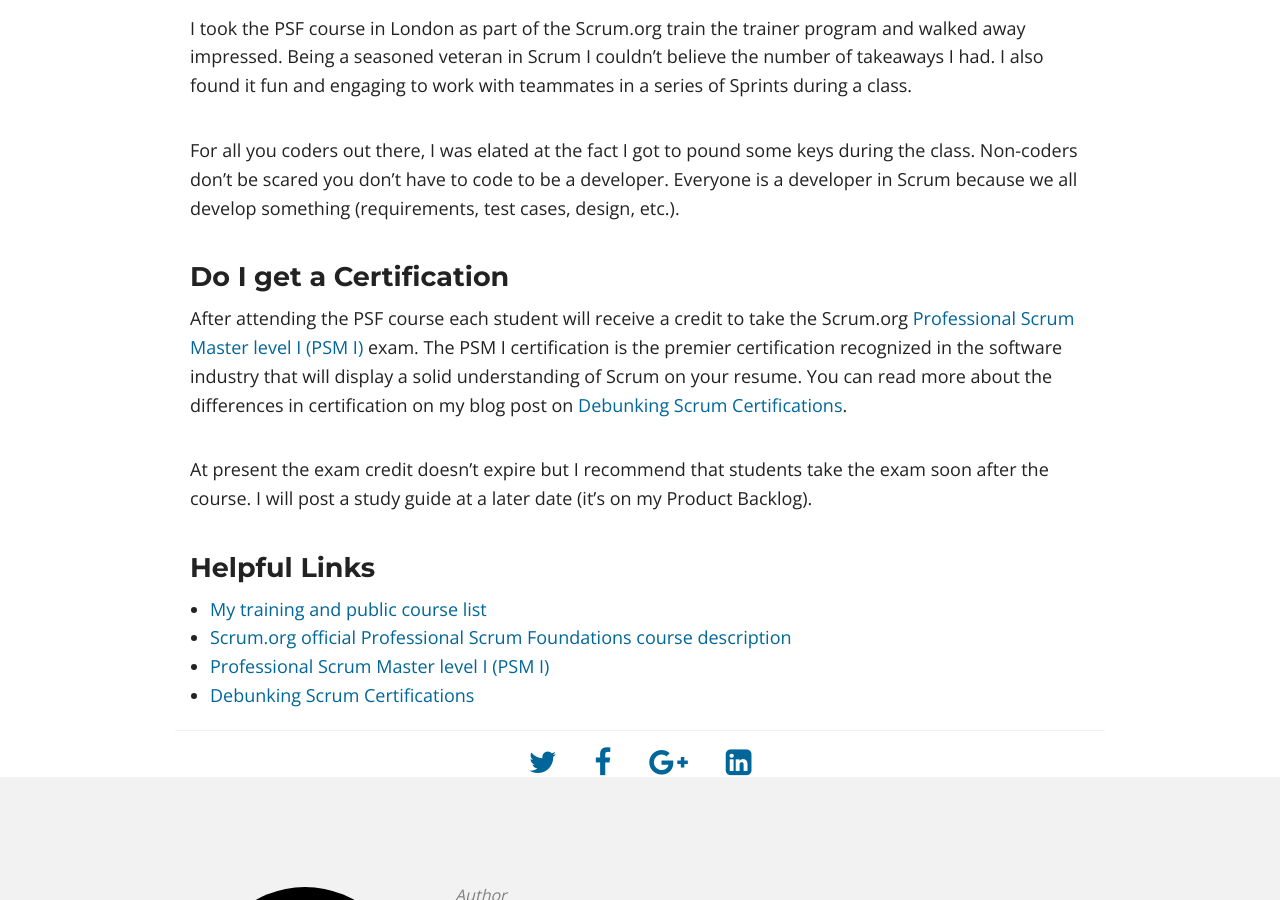
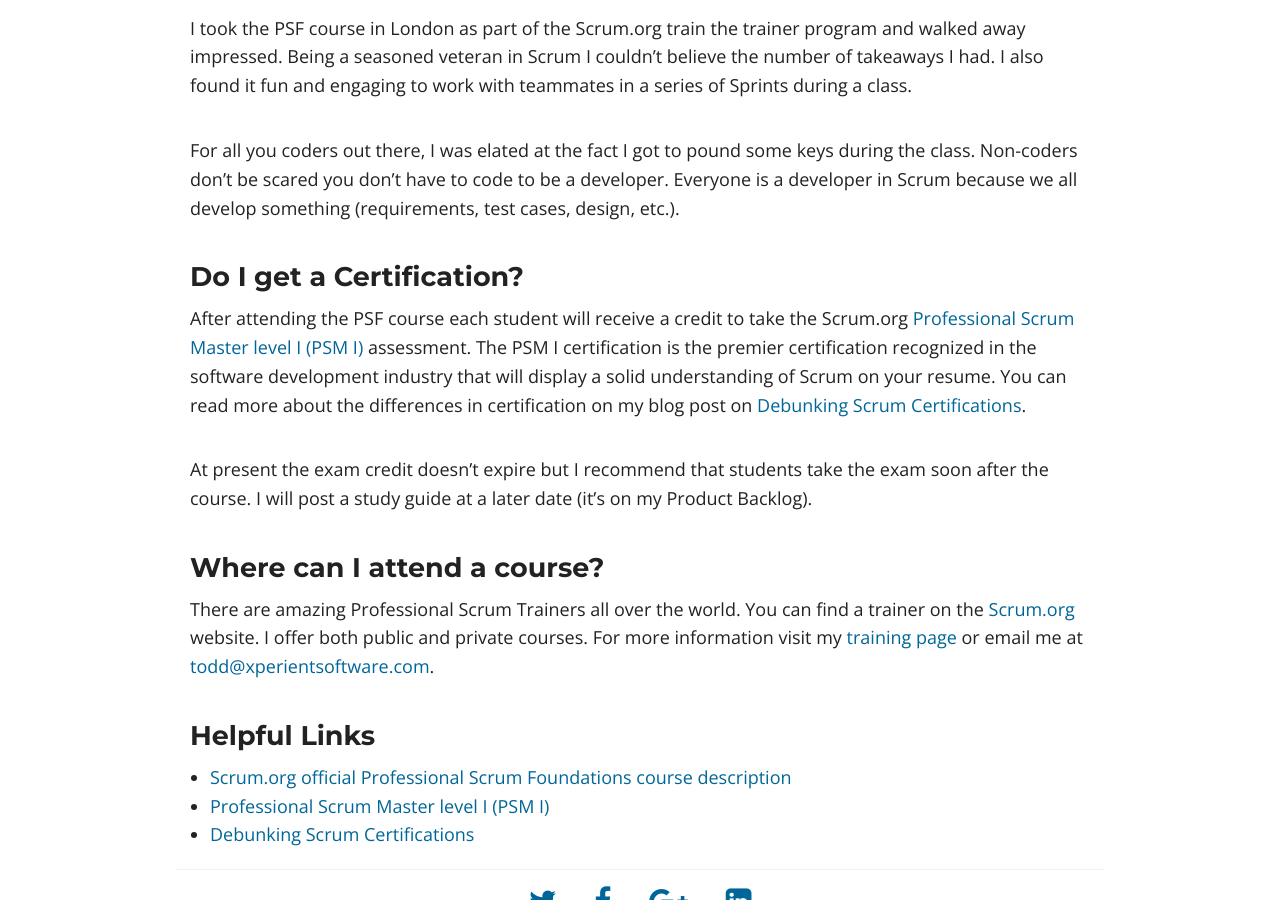
Before and after one commit to agiletodd/agiletodd.github.io, a Jekyll site: the page built from _posts/Training-Certification/2016-06-15-Is-The-Professional-Scrum-Foundations-Course-For-Me.md, in a window 1280 px wide and 900 px high, scrolled down 1310 px. Built offline with Jekyll 4.4.1, drawn with Linux system fonts in a browser that asks for light colours; nearby versions of some CDN libraries; comment, search, counter and statistics services are not loaded; some of the changed text lies outside the part shown.

Commit message:
Update Post (Jess Feedback)

```diff
--- a/_posts/Training-Certification/2016-06-15-Is-The-Professional-Scrum-Foundations-Course-For-Me.md
+++ b/_posts/Training-Certification/2016-06-15-Is-The-Professional-Scrum-Foundations-Course-For-Me.md
@@ -12,7 +12,7 @@
 - Agile
 - Scrum
 ---
-Looking for training on Scrum but unsure which course is the right course for you? Is your organization struggling adopting Agile? Maybe you just want to take a course that will help you build really good software.
+Looking for training on the Scrum framework but unsure which course is the right course for you? Is your organization struggling with adopting Scrum? Maybe you just want to take a course that will help you build really good software.
 
 There are an ever growing number of Scrum courses surfacing in the software development industry. There is no doubt that Agile and Scrum are very hot right now. To maximize your potential it is important to select training that is in alignment with your goals. Most importantly you have to make sure the trainer and the curriculum they teach will not waste your money.
 
@@ -25,13 +25,15 @@
 
 For all you coders out there, I was elated at the fact I got to pound some keys during the class. Non-coders don't be scared you don't have to code to be a developer. Everyone is a developer in Scrum because we all develop something (requirements, test cases, design, etc.).
 
-### Do I get a Certification
-After attending the PSF course each student will receive a credit to take the Scrum.org [Professional Scrum Master level I (PSM I)](https://www.scrum.org/Assessments/Professional-Scrum-Master-Assessments/PSM-I-Assessment) exam. The PSM I certification is the premier certification recognized in the software industry that will display a solid understanding of Scrum on your resume. You can read more about the differences in certification on my blog post on [Debunking Scrum Certifications](/training-certification/2016/03/30/Scrum-Certifications).
+### Do I get a Certification?
+After attending the PSF course each student will receive a credit to take the Scrum.org [Professional Scrum Master level I (PSM I)](https://www.scrum.org/Assessments/Professional-Scrum-Master-Assessments/PSM-I-Assessment) assessment. The PSM I certification is the premier certification recognized in the software development industry that will display a solid understanding of Scrum on your resume. You can read more about the differences in certification on my blog post on [Debunking Scrum Certifications](/training-certification/2016/03/30/Scrum-Certifications).
 
 At present the exam credit doesn't expire but I recommend that students take the exam soon after the course. I will post a study guide at a later date (it's on my Product Backlog).
 
+### Where can I attend a course?
+There are amazing Professional Scrum Trainers all over the world. You can find a trainer on the [Scrum.org](http://www.Scrum.org) website. I offer both public and private courses. For more information visit my [training page](/Training) or email me at <a href="mailto:todd@xperientsoftware.com" target="_top">todd@xperientsoftware.com</a>.
+
 ### Helpful Links
-+ [My training and public course list](/Training)
 + [Scrum.org official Professional Scrum Foundations course description](https://www.scrum.org/Courses/Professional-Scrum-Foundations)
 + [Professional Scrum Master level I (PSM I)](https://www.scrum.org/Assessments/Professional-Scrum-Master-Assessments/PSM-I-Assessment)
 + [Debunking Scrum Certifications](/training-certification/2016/03/30/Scrum-Certifications)
```
